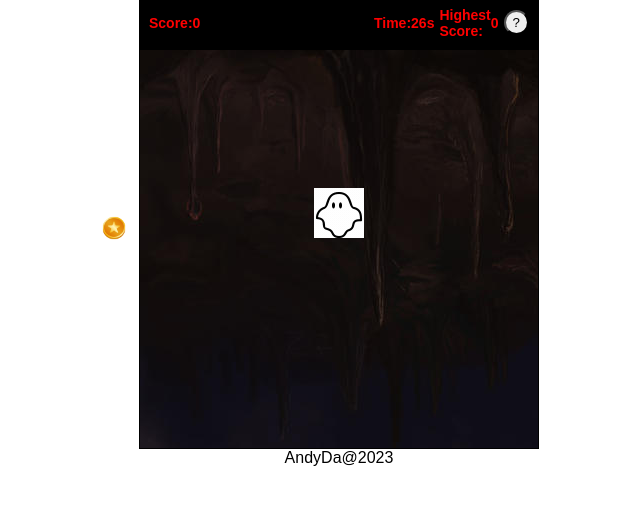
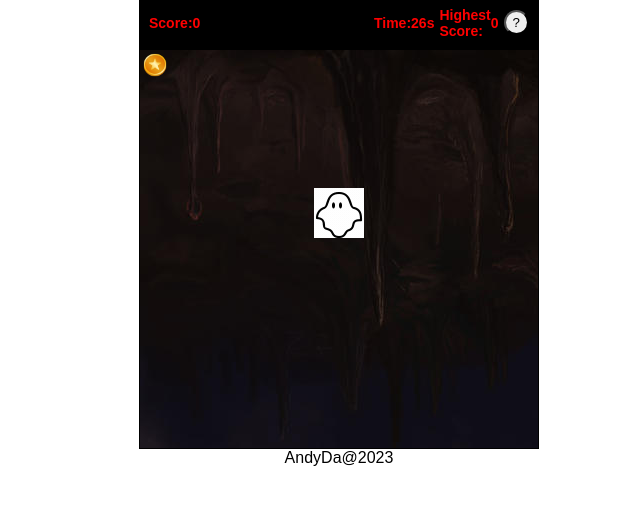
Before and after one commit to doudoudaAndy/Ghost-Game, a plain HTML site: page index.html in a window 1280 px wide. Shown: the part 187-692 px from the top of the page, without its empty margins (301-941 px from the left). Drawn offline with Linux system fonts and the light colour scheme.

Commit message:
solve bug about the coin and ghost going in to the info cointainer

```diff
--- a/style.css
+++ b/style.css
@@ -62,8 +62,8 @@ h1 {
 
 #coin {
   position: absolute;
-  top: 400px;
-  left: 400px;
+  display: flex;
+  justify-content: center;
   width: 30px;
   height: 30px;
 }
```
Also changed, not shown: 1 other file.
